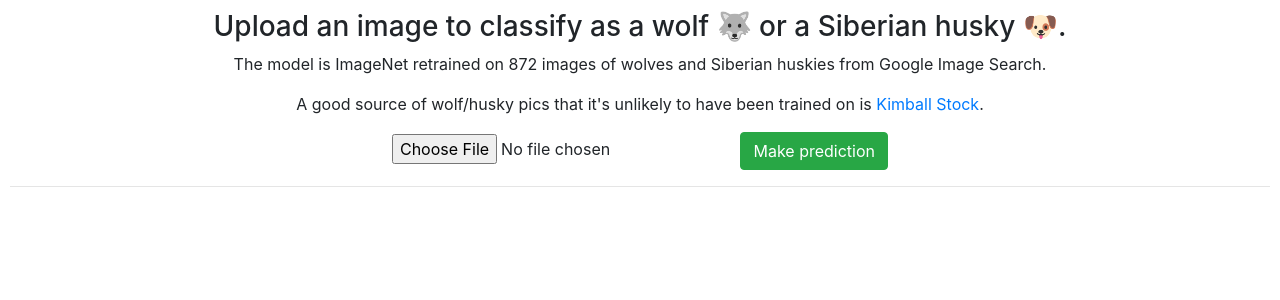
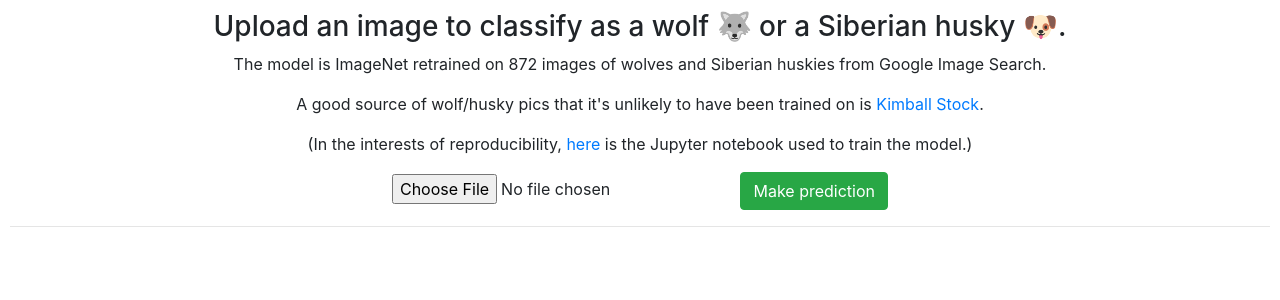
Before and after one commit to david-mears/portfolio, a Django app: page /wolforhusky/ in a window 1280 px wide. Shown: the part 56-356 px from the top of the page. Run offline with Django 3.2, Linux system fonts and the light colour scheme; some libraries are stand-ins or nearby versions.

Commit message:
Include links to Jupyter notebook.

```diff
--- a/wolforhusky/templates/wolforhusky_index.html
+++ b/wolforhusky/templates/wolforhusky_index.html
@@ -4,8 +4,13 @@
 
 <h3 class="text-center">Upload an image to classify as a wolf 🐺 or a Siberian husky 🐶.</h3>
 
-<p class="text-center">The model is ImageNet retrained on 872 images of wolves and Siberian huskies from Google Image Search.</p>
-<p class="text-center">A good source of wolf/husky pics that it's unlikely to have been trained on is <a href="https://www.kimballstock.com">Kimball Stock</a>.</p>
+<div class="text-center">
+    <p>The model is ImageNet retrained on 872 images of wolves and Siberian huskies from Google Image Search.</p>
+    <p>A good source of wolf/husky pics that it's unlikely to have been trained on is <a href="https://www.kimballstock.com">Kimball Stock</a>.</p>
+    <p>(In the interests of reproducibility,
+        <a href="https://colab.research.google.com/drive/1tF7tN7uPPtvqdGFt_OaFYsbpx6LDh7nR">here</a>
+    is the Jupyter notebook used to train the model.)</p>
+</div>
 
 <div class="text-center">
     <form method="post" enctype="multipart/form-data">
```
Also changed, not shown: README.md.
